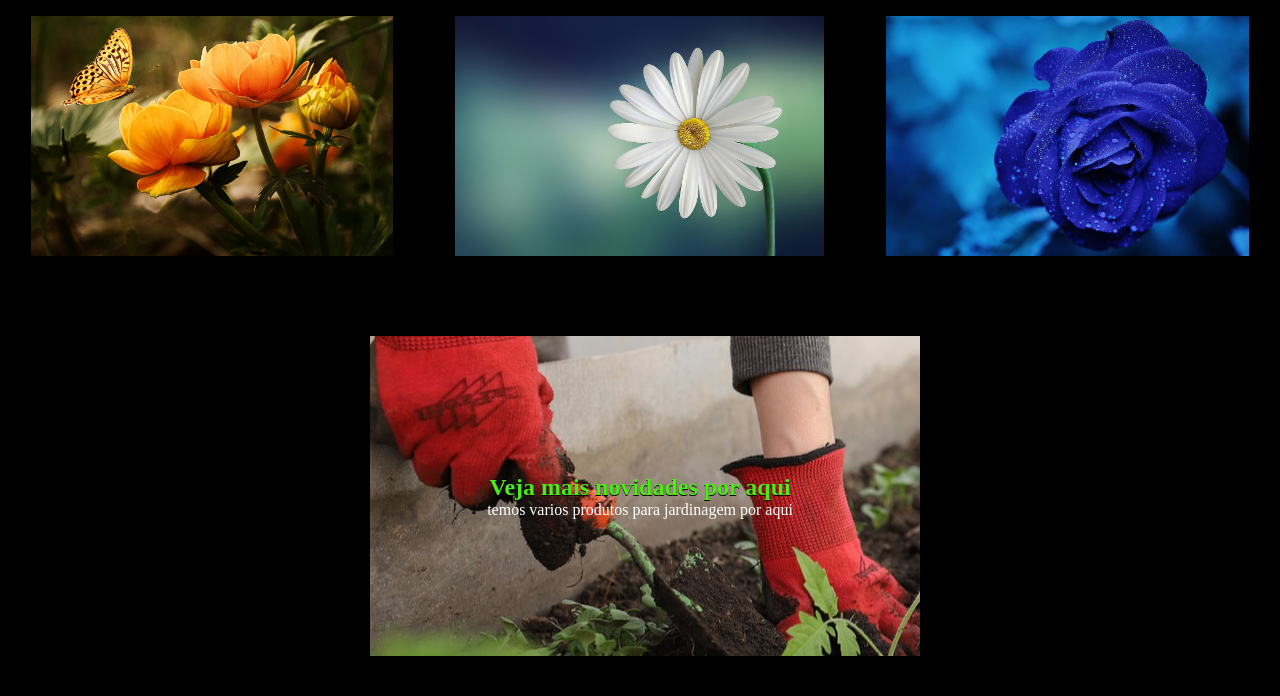
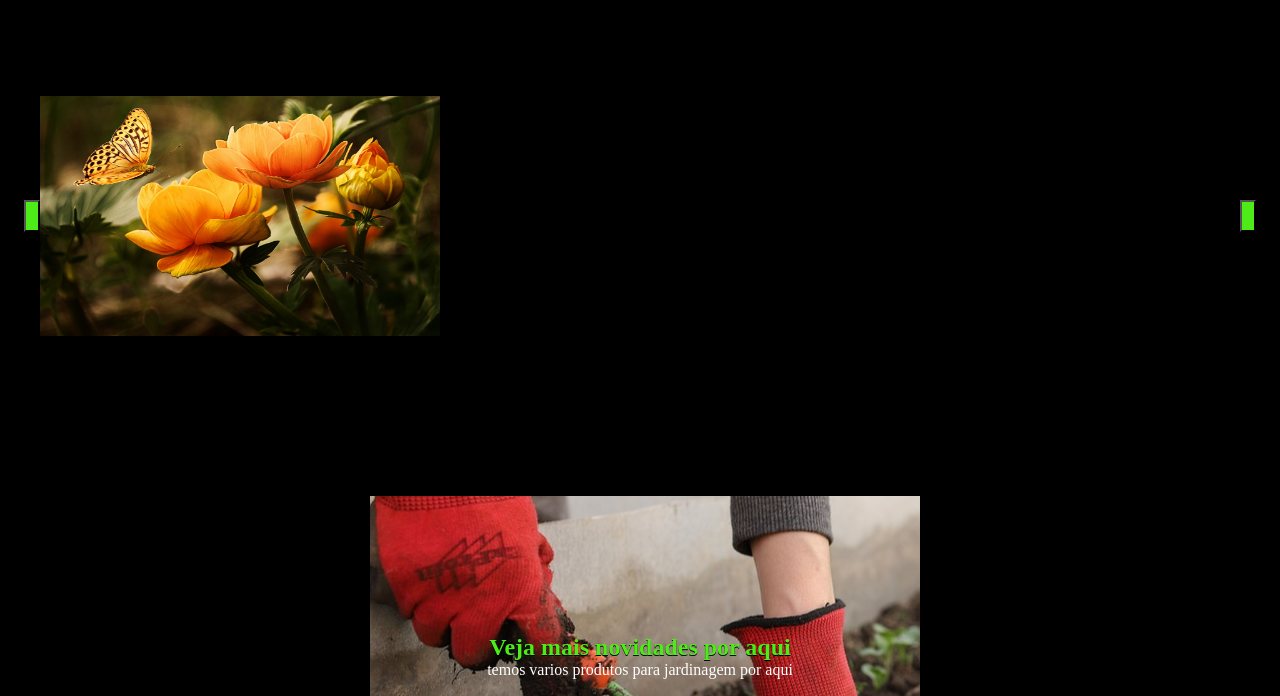
Before and after one commit to AlaxDav1d/ProjetoFigma, a plain HTML site: page site/index.html in a window 1280 px wide. Shown: the part 104-800 px from the top of the page. Drawn offline with Linux system fonts and the light colour scheme.

Commit message:
ta funcionando só estou com problemas pra jogar tudo no meio

```diff
--- a/site/index.css
+++ b/site/index.css
@@ -33,10 +33,25 @@ option{
     background-color: #fff;
     color: #8a2be2;
 }
+
+button{
+    width: 2vh;
+    background-color: #4deb18;
+    height: 4vh;
+}
 section{
-    background-color: black;
+    display: flex;
+    align-items: center;
+    justify-content: center;
+    position: center;
 }
-
+.car{
+    display: flex;
+    justify-content: center;
+    align-items: center;
+    height: 50vh;
+    position: relative;
+}
 .formulario>h3{
     width: 25vh;
     color: #bd0202;
@@ -66,10 +81,12 @@ section{
     width: 10%;
 }
 .carousel{
-    display: flex;
-    justify-content: space-around;
-    width: 100%;
+    width: 50vh;
     height: 30vh;
+    opacity: 0;
+}
+.carousel img{
+    width: 80%;
 }
 .secondSection{
     display: flex;
@@ -108,6 +125,9 @@ section{
     padding: 20px;
     background-color: #000;
     height: 60vh;
+}
+.aparece{
+    opacity: 1;
 }
 .conts>h3{
     /*line-height faz o que ta escrito no nome,define a altura da linha*/
@@ -175,7 +195,6 @@ input:focus{
     background-color: #fff;
     color: #000;
 }
-
 .formulario{
     display: flex;
     align-items: center;
--- a/site/index.html
+++ b/site/index.html
@@ -42,11 +42,13 @@
 
     </nav>
     <section>
-        <div class="carousel">
-            <img src="../imgs/flowers-g9fd8ac0e8_1280.jpg" alt="produto1">
-            <img src="../imgs/marguerite-g53ad695fb_1280.jpg" alt="produto2">
-            <img src="../imgs/rose-g34c621dce_1280.jpg" alt="produto3">
-        </div>
+        <button onclick="atras()"></button>
+        <div class="car" id="carousel">
+                <img src="../imgs/flowers-g9fd8ac0e8_1280.jpg" alt="produto1" class="carousel aparece" >
+                <img src="../imgs/marguerite-g53ad695fb_1280.jpg" alt="produto2" class="carousel">
+                <img src="../imgs/rose-g34c621dce_1280.jpg" alt="produto3" class="carousel">
+            </div>
+            <button onclick="frente()"></button>
     </section>
     <div class="secondSection">
         <div class="news">
@@ -105,4 +107,35 @@
         <p>Desenvolvido por AlaxDav1d</p>
     </footer>
 </body>
+<script>
+    var car = document.querySelectorAll('.carousel')
+    let posicaoAtual = 0;
+
+    function retira(){
+        car.forEach(item => item.classList.remove('aparece') )
+    }
+    function add(){
+        car[posicaoAtual].classList.add('aparece')
+    }
+    function frente(){
+        retira()
+        if(posicaoAtual == car.length - 1){
+            posicaoAtual = 0
+        }
+        else{
+            posicaoAtual++
+        }
+        add()
+    }
+    function atras(){
+        retira()
+        if(posicaoAtual === 0){
+            posicaoAtual = car.length-1
+        }
+        else{
+            posicaoAtual--
+        }
+        add()
+    }
+</script>
 </html>
```
